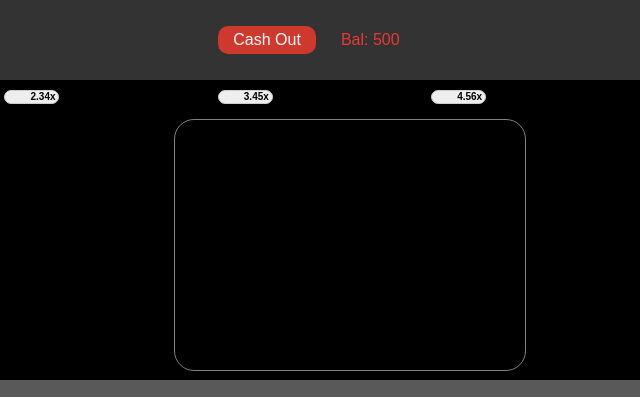
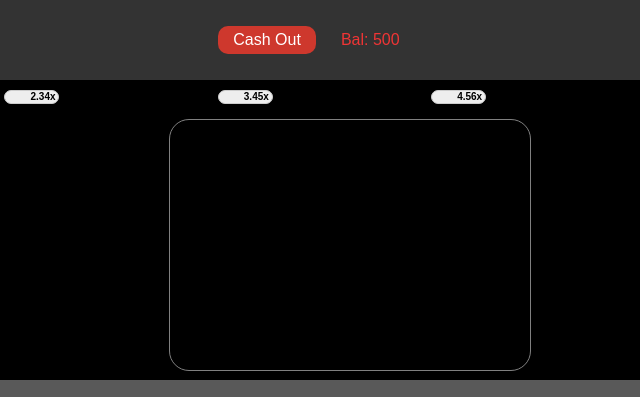
Before and after one commit to Kiprotio/RealAviatorGame, a plain HTML site: page index.html in a window 1280 px wide. Shown: the top 397 px of the page, 288-928 px from the left. Drawn offline with Linux system fonts and the light colour scheme.

Commit message:
Update index.html

```diff
--- a/index.html
+++ b/index.html
@@ -43,7 +43,7 @@
             <!--button id="cashOutBtn" disabled>Cash Out</button-->
         <!--/div-->
 
-        <canvas id="gameCanvas" width="350" height="250"></canvas>
+        <canvas id="gameCanvas" width="360" height="250"></canvas>
 
     </div>
     <script src="script.js"></script>
```
